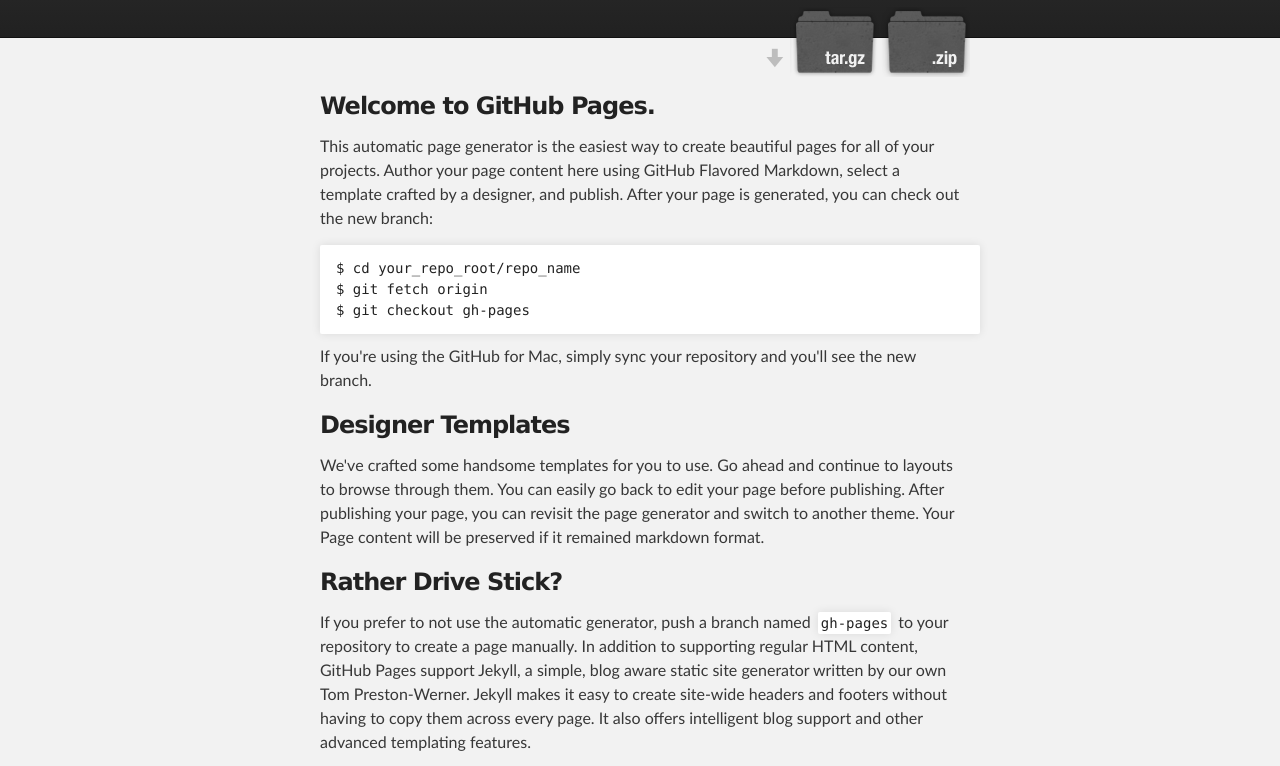
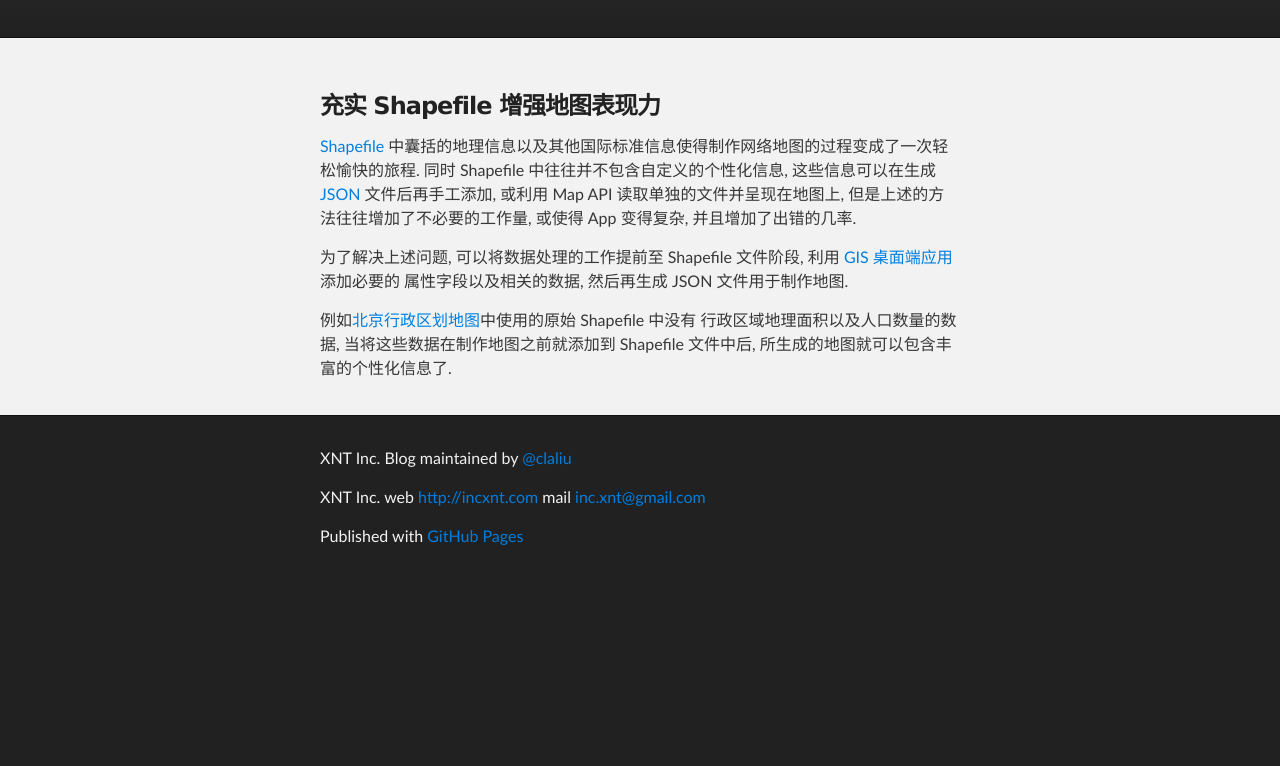
Before and after one commit to incxnt/xntblog, a plain HTML site: page index.html in a window 1280 px wide. Shown: the part 172-938 px from the top of the page. After the commit the page ends 800 px from the top, so only its background shows below. Drawn offline with Linux system fonts and the light colour scheme.

Commit message:
rich shp

```diff
--- a/index.html
+++ b/index.html
@@ -1,5 +1,5 @@
 <!DOCTYPE html>
-<html>
+<html lang="zh-CN">
 
   <head>
     <meta charset='utf-8' />
@@ -16,54 +16,37 @@
     <!-- HEADER -->
     <div id="header_wrap" class="outer">
         <header class="inner">
-          <a id="forkme_banner" href="https://github.com/incxnt/xntblog">View on GitHub</a>
+
 
           <h1 id="project_title">XNT Inc. Blog</h1>
           <h2 id="project_tagline">Focus on data visualization</h2>
 
-            <section id="downloads">
-              <a class="zip_download_link" href="https://github.com/incxnt/xntblog/zipball/master">Download this project as a .zip file</a>
-              <a class="tar_download_link" href="https://github.com/incxnt/xntblog/tarball/master">Download this project as a tar.gz file</a>
-            </section>
+
         </header>
     </div>
 
     <!-- MAIN CONTENT -->
     <div id="main_content_wrap" class="outer">
       <section id="main_content" class="inner">
-        <h3>Welcome to GitHub Pages.</h3>
+        <h3>充实 Shapefile 增强地图表现力</h3>
+        <p><a href="http://en.wikipedia.org/wiki/Shapefile">Shapefile</a> 中囊括的地理信息以及其他国际标准信息使得制作网络地图的过程变成了一次轻松愉快的旅程.
+          同时 Shapefile 中往往并不包含自定义的个性化信息, 这些信息可以在生成 <a href="http://en.wikipedia.org/wiki/JSON">JSON</a> 文件后再手工添加,
+          或利用 Map API 读取单独的文件并呈现在地图上, 但是上述的方法往往增加了不必要的工作量, 或使得 App
+          变得复杂, 并且增加了出错的几率.</p>
+        <p>为了解决上述问题, 可以将数据处理的工作提前至 Shapefile 文件阶段, 利用 <a href="http://qgis.org/">GIS 桌面端应用</a>添加必要的
+          属性字段以及相关的数据, 然后再生成 JSON 文件用于制作地图.</p>
+        <p>例如<a href="http://incxnt.com/9369.html">北京行政区划地图</a>中使用的原始 Shapefile 中没有
+          行政区域地理面积以及人口数量的数据, 当将这些数据在制作地图之前就添加到 Shapefile 文件中后,
+          所生成的地图就可以包含丰富的个性化信息了.</p>
 
-<p>This automatic page generator is the easiest way to create beautiful pages for all of your projects. Author your page content here using GitHub Flavored Markdown, select a template crafted by a designer, and publish. After your page is generated, you can check out the new branch:</p>
-
-<pre><code>$ cd your_repo_root/repo_name
-$ git fetch origin
-$ git checkout gh-pages
-</code></pre>
-
-<p>If you're using the GitHub for Mac, simply sync your repository and you'll see the new branch.</p>
-
-<h3>Designer Templates</h3>
-
-<p>We've crafted some handsome templates for you to use. Go ahead and continue to layouts to browse through them. You can easily go back to edit your page before publishing. After publishing your page, you can revisit the page generator and switch to another theme. Your Page content will be preserved if it remained markdown format.</p>
-
-<h3>Rather Drive Stick?</h3>
-
-<p>If you prefer to not use the automatic generator, push a branch named <code>gh-pages</code> to your repository to create a page manually. In addition to supporting regular HTML content, GitHub Pages support Jekyll, a simple, blog aware static site generator written by our own Tom Preston-Werner. Jekyll makes it easy to create site-wide headers and footers without having to copy them across every page. It also offers intelligent blog support and other advanced templating features.</p>
-
-<h3>Authors and Contributors</h3>
-
-<p>You can <a href="https://github.com/blog/821" class="user-mention">@mention</a> a GitHub username to generate a link to their profile. The resulting <code>&lt;a&gt;</code> element will link to the contributor's GitHub Profile. For example: In 2007, Chris Wanstrath (<a href="https://github.com/defunkt" class="user-mention">@defunkt</a>), PJ Hyett (<a href="https://github.com/pjhyett" class="user-mention">@pjhyett</a>), and Tom Preston-Werner (<a href="https://github.com/mojombo" class="user-mention">@mojombo</a>) founded GitHub.</p>
-
-<h3>Support or Contact</h3>
-
-<p>Having trouble with Pages? Check out the documentation at <a href="http://help.github.com/pages">http://help.github.com/pages</a> or contact <a href="mailto:support@github.com">support@github.com</a> and we’ll help you sort it out.</p>
       </section>
     </div>
 
     <!-- FOOTER  -->
     <div id="footer_wrap" class="outer">
       <footer class="inner">
-        <p class="copyright">XNT Inc. Blog maintained by <a href="https://github.com/incxnt">incxnt</a></p>
+        <p class="copyright">XNT Inc. Blog maintained by <a href="https://twitter.com/claliu">@claliu</a></p>
+        <p>XNT Inc. web <a href="http://incxnt.com">http://incxnt.com</a> mail <a href="mailto:inc.xnt@gmail.com">inc.xnt@gmail.com</a></p>
         <p>Published with <a href="http://pages.github.com">GitHub Pages</a></p>
       </footer>
     </div>
```
Also changed, not shown: 20121227-shapefile-rich-content.html (+3 -31 lines).
